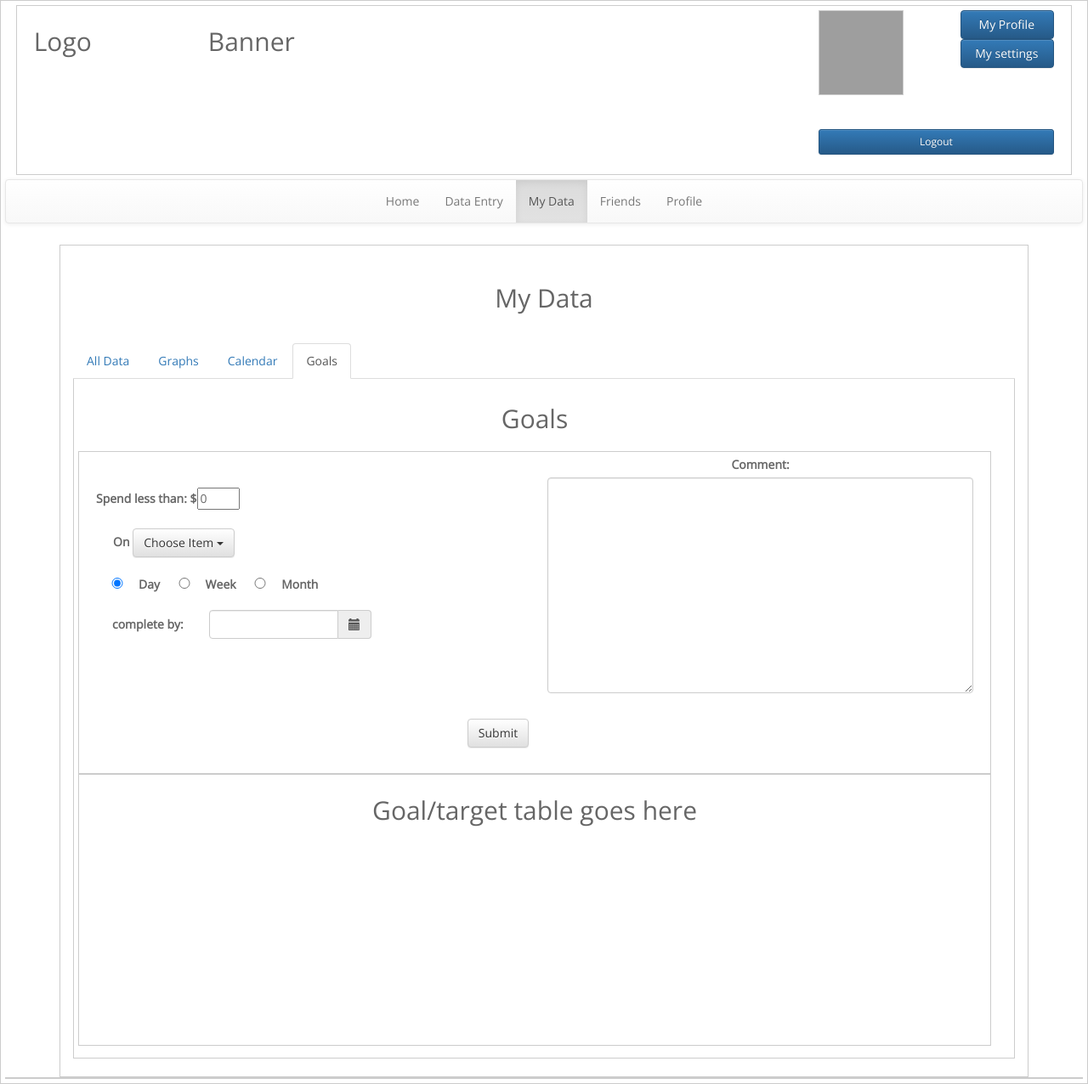
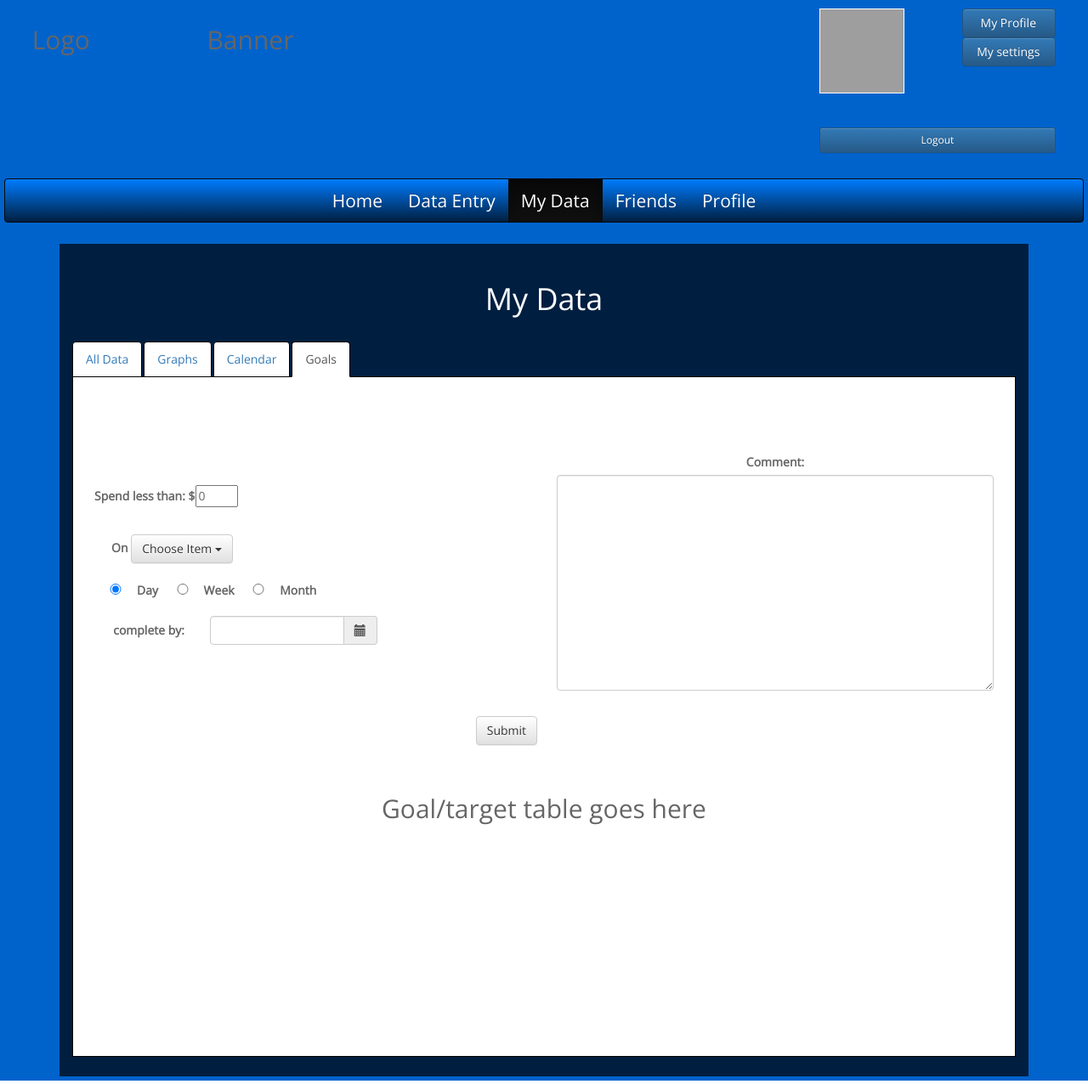
Before and after one commit to GregAndArron/Web2Assignment3, a PHP site: page /myDataGoals.php in a window 1280 px wide. Shown: the whole page at 85% size. Run offline with PHP 8.4, Linux system fonts and the light colour scheme; the visitor is signed in with stand-in values (Sample User, id 1); a stand-in replaces the project's code that opens the database connection; some libraries are stand-ins or nearby versions; grey boxes are pictures that could not be loaded.

Commit message:
Changed color scheme

```diff
--- a/dataEntry.php
+++ b/dataEntry.php
@@ -8,7 +8,7 @@ require_once("scripts/navbar.php");
 <div class="container">
     <div class="middle col-sm-6">
         <div class="middlepageName text-center col-sm-6">
-            <h2>Data Entry</h2>
+            <h1>Data Entry</h1>
         </div>
         <div class="middleTop col-sm-6">
             <form id="myForm" action="#" method="POST">
--- a/home.php
+++ b/home.php
@@ -8,7 +8,7 @@ require_once("scripts/navbar.php");
 <div class="container">
     <div class="middle col-sm-6">
         <div class="middlepageName text-center col-sm-6">
-            <h2>Home</h2>
+            <h1>Home</h1>
         </div>
         <div class="middleTop col-sm-6">
             Tips on how to save money
--- a/myDataAll.php
+++ b/myDataAll.php
@@ -8,7 +8,7 @@ require_once("scripts/navbar.php");
 <div class="container">
     <div class="middle col-sm-6">
         <div class="middlepageName text-center col-sm-6">
-            <h2>My Data</h2>
+            <h1>My Data</h1>
         </div>
 
         <ul class="nav nav-tabs col-sm-12">
--- a/myDataCalendar.php
+++ b/myDataCalendar.php
@@ -8,7 +8,7 @@ require_once("scripts/navbar.php");
 <div class="container">
     <div class="middle col-sm-6">
         <div class="middlepageName text-center col-sm-6">
-            <h2>My Data</h2>
+            <h1>My Data</h1>
         </div>
 
         <ul class="nav nav-tabs col-sm-12">
--- a/myDataGoals.php
+++ b/myDataGoals.php
@@ -8,7 +8,7 @@ require_once("scripts/navbar.php");
 <div class="container">
     <div class="middle col-sm-6">
         <div class="middlepageName text-center col-sm-6">
-            <h2>My Data</h2>
+            <h1>My Data</h1>
         </div>
 
         <ul class="nav nav-tabs col-sm-12">
@@ -19,13 +19,13 @@ require_once("scripts/navbar.php");
         </ul>
         <div class="middleMyData col-sm-8">
             <div class="middleMyDataHeading text-center col-sm-8">
-                <h2>Goals</h2>
+                <h1>Goals</h1>
             </div>
             <div class="middleMyDataAllDataTop col-sm-8">
 
                 <div class="middleMyDataGoalsLeft col-sm-6">
                     <div class="marTop">
-                        <label class="marTop"for="goals">Spend less than: $</label><input id="goals" type="number" value="0"/>
+                        <label class="marTop"for="goals"><p>Spend less than: $</p></label><input id="goals" type="number" value="0"/>
                     </div>
                     <div class="marLeft marTop">
                         <label for="goals">On </label>
--- a/myDataGraphs.php
+++ b/myDataGraphs.php
@@ -8,7 +8,7 @@ require_once("scripts/navbar.php");
 <div class="container">
     <div class="middle col-sm-6">
         <div class="middlepageName text-center col-sm-6">
-            <h2>My Data</h2>
+            <h1>My Data</h1>
         </div>
 
         <ul class="nav nav-tabs col-sm-12">
--- a/scripts/header.php
+++ b/scripts/header.php
@@ -22,6 +22,7 @@ $dbc = mysqli_connect(DB_HOST, DB_USER, DB_PASSWORD, DB_NAME);
         <link rel="stylesheet" href="https://maxcdn.bootstrapcdn.com/bootstrap/3.3.5/css/bootstrap-theme.min.css"/>
         <link href="style.css" type="text/css" rel="stylesheet" />
         <link href="signin.css" type="text/css" rel="stylesheet" />
+		<link href="tabs.css" type="text/css" rel="stylesheet" />
         <script type="text/javascript" src="scripts/dataEntry.js"></script>
     </head>
 
--- a/scripts/navbar.php
+++ b/scripts/navbar.php
@@ -5,7 +5,7 @@ $pages['My Data'] = "myDataAll.php";
 $pages['Friends'] = "friends.php";
 $pages['Profile'] = "profile.php";
 ?>
-<nav class="navbar navbar-default" role="navigation">
+<nav class="navbar navbar-inverse" role="navigation">
     <div class="container-fluid">
         <!-- Brand and toggle get grouped for better mobile display -->
         <div class="navbar-header">
--- a/style.css
+++ b/style.css
@@ -2,6 +2,9 @@
 html, body{
   margin:0px;
   padding:0px;
+}
+h1{
+ color: #fff;
 }
 
 body {
@@ -36,17 +39,28 @@ left: 0%;
   float: left;
 }
 /* nav */
+.navbar-inverse{
+  background-image: linear-gradient(to top, #001F40 0%,#007CFF 100%);
+}
+.navbar-inverse .navbar-nav > li > a:hover, .navbar-default .navbar-nav > li > a:focus {
+  background-color: #001F40;
+  color: #fff;
+}
+.navbar-inverse .navbar-nav>li>a {
+  font-size:150%;
+  color: #fff;
+}
 .navbar-nav {
   width: 100%;
   text-align: center;
 }
+
 .navbar-nav > li {
   float: none;
   display: inline-block;
 }
 #rdoBtns {
 	display: block;
-
     text-align:center;
     line-height:14px;
     text-shadow:0px 0px 3px #eee;
@@ -66,6 +80,8 @@ left: 0%;
 #pagewrap {
   padding: 5px;
   width: 100%;
+  background-color: #0063CC;
+  /*background-image: linear-gradient(45deg, #fff33 40%,#ffcc00 70%);
   /*margin: 20px auto;*/
 }
 
@@ -117,10 +133,12 @@ left: 0%;
   float: left;
   padding: 10px 15px;
   margin: 5px 0px 0px 0px;
-  border: solid 1px #ccc;
+  background-color: #001F40;
+
 }
 .middleTop {
   width: 98%;
+  background-color: #fff;
   height:300px;
   float: left;
   padding: 5px 5px;
@@ -143,6 +161,7 @@ left: 0%;
 }
 .middleMiddleLeft{
   width: 49%;
+  background-color: #fff;
   height:200px;
   float: left;
   padding: 5px 5px;
@@ -150,6 +169,7 @@ left: 0%;
 }
 .middleMiddleRight{
   width: 49%;
+  background-color: #fff;
   height:200px;
   float: left;
   padding: 5px 5px;
@@ -157,6 +177,7 @@ left: 0%;
 }
 .middleBottom {
   width: 98%;
+  background-color: #fff;
   height:300px;
   float: left;
   padding: 5px 5px;
@@ -167,15 +188,18 @@ left: 0%;
   height:800px;
   float: left;
   padding: 5px 5px;
-  border-left: solid 1px #ccc;
-  border-bottom: solid 1px #ccc;
-  border-right: solid 1px #ccc;
+  background-color: #fff;
+
+  border-bottom: solid 1px #000;
+  border-left: solid 1px #000;
+  border-right: solid 1px #000;
 }
 .middleMyDataTop{
   width: 100%;
   height:200px;
   float: left;
   padding: 5px 5px;
+
   margin-bottom: 5px
 }
 .middleMyDataBottom{
@@ -204,25 +228,25 @@ left: 0%;
   padding: 5px 5px;
 }
 .middleMyDataAllData{
-  width: 98%;
+  width: 100%;
   height:320px;
   float: left;
   padding: 5px 5px;
 }
 .middleMyDataAllDataTop{
-  width: 98%;
+  width: 100%;
   height:380px;
   float: left;
   padding: 5px 5px;
 }
 .middleMyDataAllDataBottom{
-  width: 98%;
+  width: 100%;
   height:320px;
   float: left;
   padding: 5px 5px;
 }
 .middleMyDataSumData{
-  width: 98%;
+  width: 100%;
   height:300px;
   float: left;
   padding: 5px 5px;
@@ -267,8 +291,6 @@ header,
 .marLeft{
   margin-left: 20px;
 }
-#pagewrap,
-header,
 #profilePic,
 #navMenu,
 #middle,
@@ -279,15 +301,8 @@ header,
 .middleMiddleRight,
 .middleMyDataTop,
 .middleMyDataBottom,
-.middleMyDataAllData,
-.middleMyDataSumData,
 .middleMyDataCal,
-.middleMyDataAllDataTop,
 .middleMyDataAllDataBottom,
-#sidebar,
-#logo,
-#banner,
-#login,
-footer {
-  border: solid 1px #ccc;
+#sidebar {
+  border: solid 1px #fff;
 }
--- a/tabs.css
+++ b/tabs.css
@@ -1,141 +1,89 @@
-.block {
-  display: block;
-  vertical-align: middle;
-  margin:10px;
-}
-input[type="radio"] {
-  margin-top: -1px;
-  vertical-align: middle;
+
+.nav > li > a:hover,
+.nav > li > a:focus {
+  text-decoration: none;
+  background-color: #fff;
 }
 
-/*Tabs*/
-
-div.tabs {
-  min-height: 260px;		/* No height: can grow if :target doesn't work */
-  position: relative;		/* Establish a containing block */
-  line-height: 1;		/* Easier to calculate with */
-  z-index: 0}			/* So that we can put other things behind */
-div.tabs > div {
-  display: inline}		/* We want the buttons all on one line */
-div.tabs > div > a {
-  color: black;			/* Looks more like a button than a link */
-  background: #e1e1e1;		/* Active tabs are light gray */
-  padding: 0.2em;		/* Some breathing space */
-  border: 0.1em outset #BBB;	/* Make it look like a button */
-  border-bottom: 0.1em solid #CCC;
-  text-decoration: none;} /* Visually connect tab and tab body */
-div.tabs > div:not(:target) > a {
-  border-bottom: none;		/* Make the bottom border disappear */
-  background: #fff;
-  text-decoration: none;}		/* Inactive tabs are dark gray */
-div.tabs > div:target > a,	/* Apply to the targeted item or... */
-:target #default2 > a {		/* ... to the default item */
-  border-bottom: 0.1em solid #CCC; /* Visually connect tab and tab body */
-  background: #CCC}		/* Active tab is light gray */
-div.tabs > div > div {
-  background: #e1e1e1;		/* Light gray */
-  z-index: -2;			/* Behind, because the borders overlap */
-  left: 0; top: 1.2em;		/* The top needs some calculation... */
-  bottom: 0; right: 0;		/* Other sides flush with containing block */
-  overflow: auto;		/* Scroll bar if needed */
-  padding: 0.3em;		/* Looks better */
-  border: 0.1em outset #BBB}	/* 3D look */
-div.tabs > div:not(:target) > div { /* Protect CSS1 & CSS2 browsers */
-  position: absolute }		/* All these DIVs overlap */
-div.tabs > div:target > div, :target #default2 > div {
-  position: absolute;		/* All these DIVs overlap */
-  z-index: -1}			/* Raise it above the others */
-
-div.tabs :target {
-  outline: none}
-
-.tabOuter{
-  width: 100%;
-  Height:700px;
-  float: left;
+.nav .open > a,
+.nav .open > a:hover,
+.nav .open > a:focus {
+  background-color: #000;
+  border-color: #337ab7;
 }
 
-#tabs{
-  width: 98%;
-  Height:700px;
-  float: left;
-  padding: 5px 5px;
-  margin: 5px 0px 5px 0px;
-}
-#tabMiddle{
-	text-align: center;
-}
-.inLeft {
-	text-align: left;
-}
-#tabBottom{
+
+
+
+.nav-tabs {
+  border-bottom: 1px solid #000;
 
 }
+.nav-tabs > li {
+  float: left;
+  margin-bottom: -1px;
 
-#outer{
+}
+.nav-tabs > li > a {
+  margin-right: 2px;
+  line-height: 1.42857143;
+  border: 1px solid #000;
+  border-radius: 4px 4px 0 0;
+  background-color: #fff;
+}
+.nav-tabs > li > a:hover {
+  border-color: #000 #000 #000;
+}
+.nav-tabs > li.active > a,
+.nav-tabs > li.active > a:hover,
+.nav-tabs > li.active > a:focus {
+  color: #555;
+  cursor: default;
+  background-color: #fff;
+  border: 1px solid #000;
+  border-bottom-color: transparent;
+}
+.nav-tabs.nav-justified {
   width: 100%;
-  Height: 680px;
-  margin: 3.5px 0px 5px 0px;
+  border-bottom: 0;
 }
-.wrap {
-  overflow: auto;
-  white-space:nowrap;
+.nav-tabs.nav-justified > li {
+  float: none;
 }
-
-.wrap li {
-  margin:0 10px;
-  display:inline;
+.nav-tabs.nav-justified > li > a {
+  margin-bottom: 5px;
+  text-align: center;
 }
-
-#middleTopTabs {
-  width: 100%;
-  Height: 100px;
+.nav-tabs.nav-justified > .dropdown .dropdown-menu {
+  top: auto;
+  left: auto;
 }
-
-#AllDataTable{
-  width: 95%;
-  Height: 350px;
-  border-style: solid;
-  border-width: 2px;
-  margin-left:20px;
+@media (min-width: 768px) {
+  .nav-tabs.nav-justified > li {
+    display: table-cell;
+    width: 1%;
+  }
+  .nav-tabs.nav-justified > li > a {
+    margin-bottom: 0;
+  }
 }
-#sumDataTable{
-  width: 95%;
-  Height: 150px;
-  border-style: solid;
-  border-width: 2px;
-  margin-left:20px;
+.nav-tabs.nav-justified > li > a {
+  margin-right: 0;
+  border-radius: 4px;
 }
-#graph{
-  width: 95%;
-  Height: 500px;
-  border-style: solid;
-  border-width: 2px;
-  margin-left:20px;
-  margin-top:160px;
+.nav-tabs.nav-justified > .active > a,
+.nav-tabs.nav-justified > .active > a:hover,
+.nav-tabs.nav-justified > .active > a:focus {
+  border: 1px solid #ddd;
 }
-#tabName{
-  width: 30%;
-  Height: 100px;
-  float:left;
-  margin-left: 20%;
-  margin-top: 10px;
-  padding-top: 10px;
+@media (min-width: 768px) {
+  .nav-tabs.nav-justified > li > a {
+    border-bottom: 1px solid #ddd;
+    border-radius: 4px 4px 0 0;
+  }
+  .nav-tabs.nav-justified > .active > a,
+  .nav-tabs.nav-justified > .active > a:hover,
+  .nav-tabs.nav-justified > .active > a:focus {
+    border-bottom-color: #fff;
+  }
 }
-#rdoBtns{
-  width: 30%;
-  Height: 100px;
-  float:right;
-
-  margin-left: 10px;
-  margin-top: 10px;
-  padding-top: 10px;
-}
-#calender{
-  width: 95%;
-  Height: 500px;
-  border-style: solid;
-  border-width: 2px;
-  margin-left:20px;
-  margin-top:110px;
-}
```
